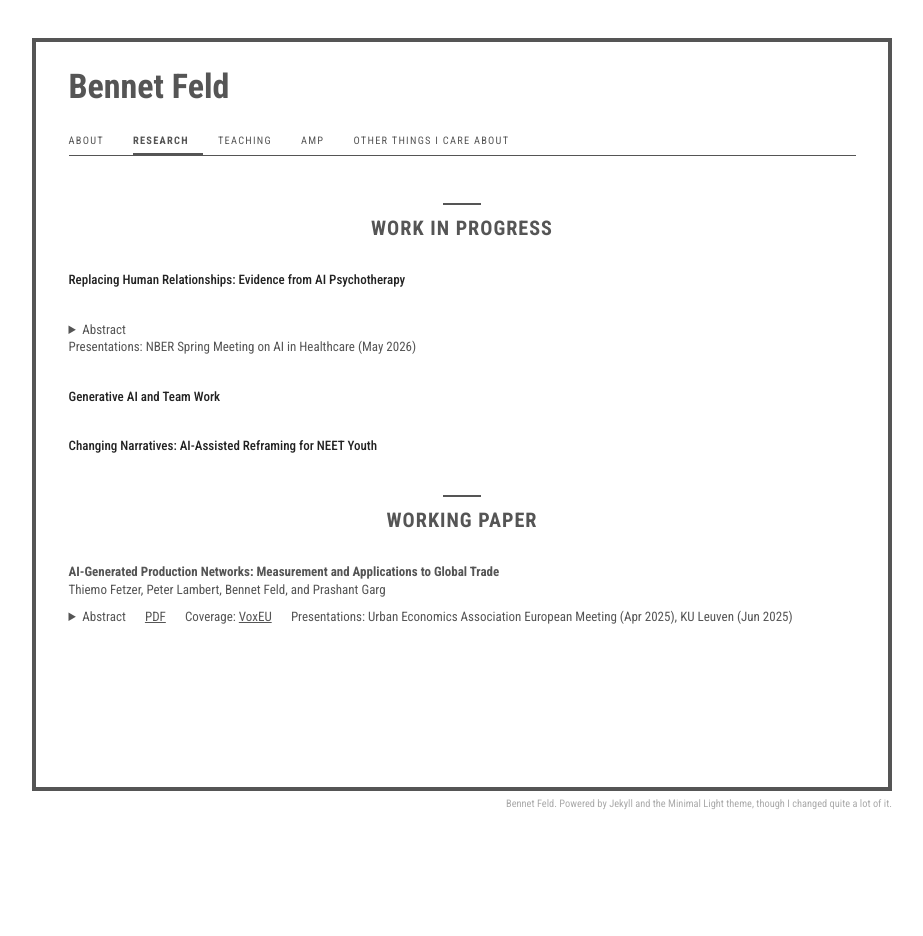
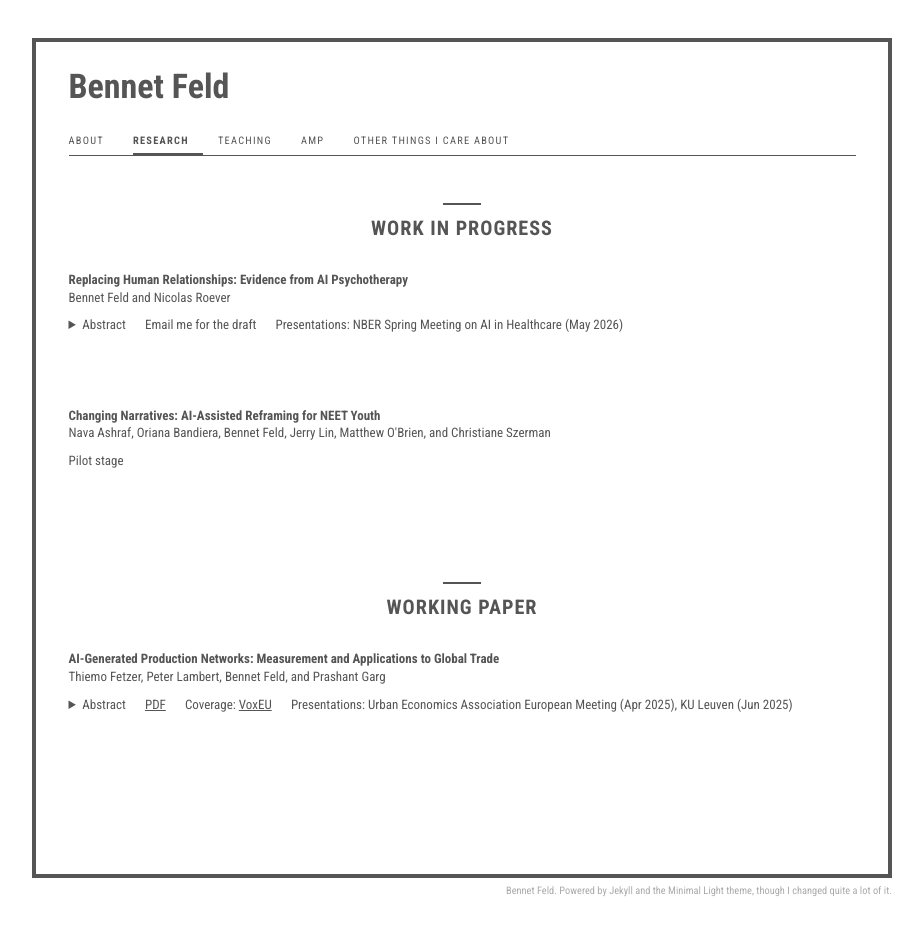
Before and after one commit to blfeld/blfeld.github.com, a Jekyll site: the page built from research.md, in a window 1280 px wide. Shown: the whole page, without its empty margins (178-1101 px from the left). Built offline with Jekyll 4.4.1, drawn with Linux system fonts in a browser that asks for light colours; a style sheet for code colours, icons or effects is not loaded; before the commit the page ends 900 px from its top, so only the background shows below that.

Commit message:
Restyle Work in Progress to match Working Paper layout
- Render WIP entries with the publications markup (title, linked
  author line, abstract/metadata row) for visual consistency
- Remove "Generative AI and Team Work"
- Replacing Human Relationships: add co-author Nicolas Roever and a
  "Email me for the draft" note
- Changing Narratives: add co-authors (incl. Matthew O'Brien) and mark
  "Pilot stage"

Co-Authored-By: Claude Opus 4.8 <noreply@anthropic.com>

```diff
--- a/research.md
+++ b/research.md
@@ -5,17 +5,38 @@ title: Research
 
 ## Work in Progress
 
-**Replacing Human Relationships: Evidence from AI Psychotherapy**
-
-<details>
-<summary class="abstract-toggle">Abstract</summary>
-<p style="margin-top: 5px; text-align: justify;">In many services, value comes from the relationship between two people, not from completing a task. What happens to that value when one side of the relationship is an AI? In psychotherapy, the relationship between patient and therapist is itself part of the treatment. We conduct a randomized controlled trial of a voice-based AI application that collaboratively teaches users the techniques of cognitive behavioral therapy (CBT). Access to the AI tool reduces anxiety and depression symptoms, with effect sizes and cognitive mechanisms that resemble those in trials of human-led CBT. The quality of the therapeutic alliance is comparable to that between patient and human therapist. The AI also reshapes care-seeking: assignment to the intervention reduces the demand for human therapy, while demand for medication and lay social support is unchanged. A decomposition attributes the drop to both symptom improvement and a shift in preference between an AI and a human provider. Open-ended responses indicate that for many the absence of a human interlocutor is itself the appeal, reducing social-evaluative threat: participants do not abandon the therapeutic relationship so much as prefer a different one. Substituting a human relationship for an AI relationship also need not reduce human connection: treated participants report more social contact and less loneliness.</p>
-</details>
-
-Presentations: NBER Spring Meeting on AI in Healthcare (May 2026)
-
-**Generative AI and Team Work**
-
-**Changing Narratives: AI-Assisted Reframing for NEET Youth**
+<div class="publications">
+<ol class="bibliography">
+<li>
+<div class="pub-row">
+  <div class="col-sm-12" style="position: relative;">
+      <div class="title">Replacing Human Relationships: Evidence from AI Psychotherapy</div>
+      <div class="author">Bennet Feld and <a href="https://www.nicolasroever.com/home">Nicolas Roever</a></div>
+      <div style="margin-top: 10px; display: flex; gap: 1.2rem; align-items: baseline;">
+        <details>
+          <summary class="abstract-toggle">Abstract</summary>
+          <p style="margin-top: 5px; text-align: justify;">In many services, value comes from the relationship between two people, not from completing a task. What happens to that value when one side of the relationship is an AI? In psychotherapy, the relationship between patient and therapist is itself part of the treatment. We conduct a randomized controlled trial of a voice-based AI application that collaboratively teaches users the techniques of cognitive behavioral therapy (CBT). Access to the AI tool reduces anxiety and depression symptoms, with effect sizes and cognitive mechanisms that resemble those in trials of human-led CBT. The quality of the therapeutic alliance is comparable to that between patient and human therapist. The AI also reshapes care-seeking: assignment to the intervention reduces the demand for human therapy, while demand for medication and lay social support is unchanged. A decomposition attributes the drop to both symptom improvement and a shift in preference between an AI and a human provider. Open-ended responses indicate that for many the absence of a human interlocutor is itself the appeal, reducing social-evaluative threat: participants do not abandon the therapeutic relationship so much as prefer a different one. Substituting a human relationship for an AI relationship also need not reduce human connection: treated participants report more social contact and less loneliness.</p>
+        </details>
+        <span>Email me for the draft</span>
+        <span>Presentations: NBER Spring Meeting on AI in Healthcare (May 2026)</span>
+      </div>
+  </div>
+</div>
+</li>
+<br>
+<li>
+<div class="pub-row">
+  <div class="col-sm-12" style="position: relative;">
+      <div class="title">Changing Narratives: AI-Assisted Reframing for NEET Youth</div>
+      <div class="author"><a href="https://navaashraf.com/">Nava Ashraf</a>, <a href="https://orianabandiera.github.io/#top">Oriana Bandiera</a>, Bennet Feld, <a href="https://www.lse.ac.uk/people/jerry-lin-1">Jerry Lin</a>, <a href="https://matt-obrien.com/">Matthew O'Brien</a>, and <a href="https://sites.google.com/view/cszerman/">Christiane Szerman</a></div>
+      <div style="margin-top: 10px; display: flex; gap: 1.2rem; align-items: baseline;">
+        <span>Pilot stage</span>
+      </div>
+  </div>
+</div>
+</li>
+<br>
+</ol>
+</div>
 
 {% include_relative _includes/publications.md %}
```
